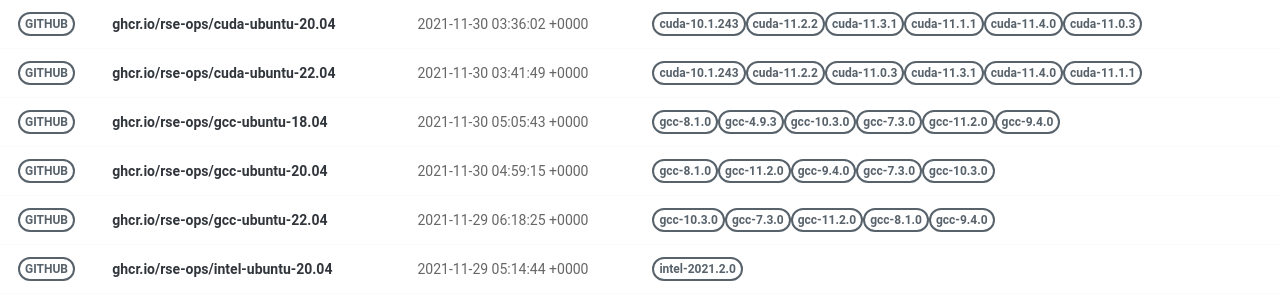
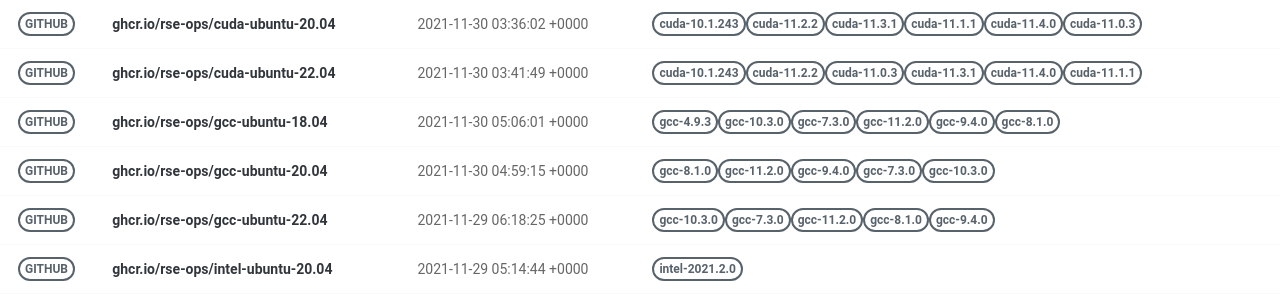
Before and after one commit to rse-ops/docker-images, a Jekyll site: the page built from pages/index.md, in a window 1280 px wide. Shown: the part 277-577 px from the top of the page. Built offline with Jekyll 4.4.1, drawn with Linux system fonts in a browser that asks for light colours; nearby versions of some CDN libraries.

Commit message:
Automated push to update library 2021-11-30

```diff
--- a/_library/ghcr.io-rse-ops-gcc-ubuntu-18.04.md
+++ b/_library/ghcr.io-rse-ops-gcc-ubuntu-18.04.md
@@ -1,14 +1,11 @@
 ---
 layout: container
 name: ghcr.io/rse-ops/gcc-ubuntu-18.04
-updated_at: 2021-11-30 05:05:43.041507
+updated_at: 2021-11-30 05:06:01.661808
 
 
 container_url: https://github.com/orgs/rse-ops/packages/container/package/gcc-ubuntu-18.04
 versions:
- - tag: gcc-8.1.0
-   dockerfile: https://github.com/rse-ops/docker-images/blob/main/ubuntu/gcc/Dockerfile
-   manifest: https://crane.ggcr.dev/manifest/ghcr.io/rse-ops/gcc-ubuntu-18.04:gcc-8.1.0
  - tag: gcc-4.9.3
    dockerfile: https://github.com/rse-ops/docker-images/blob/main/ubuntu/gcc/Dockerfile
    manifest: https://crane.ggcr.dev/manifest/ghcr.io/rse-ops/gcc-ubuntu-18.04:gcc-4.9.3
```
Also changed, not shown: other parts of _library/ghcr.io-rse-ops-gcc-ubuntu-18.04.md (+3 -0 lines).
